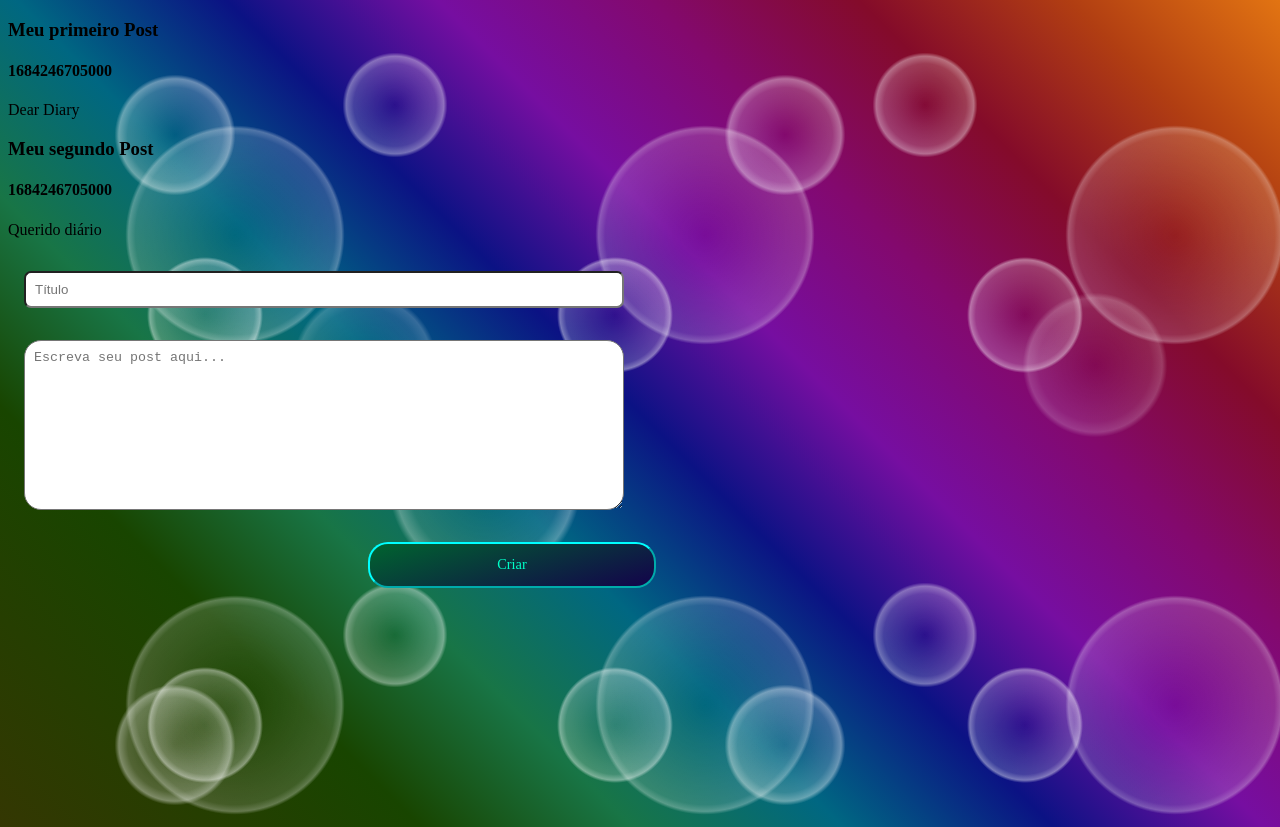
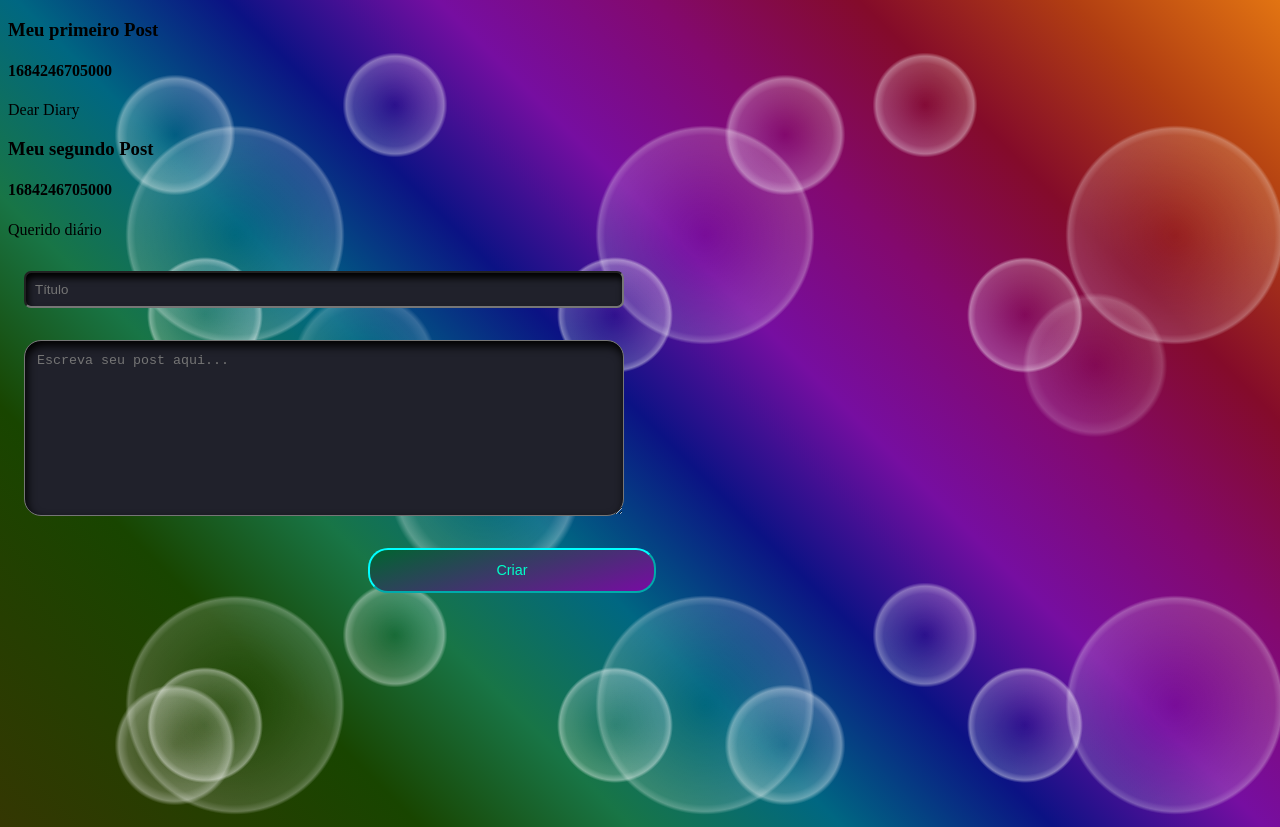
Before and after one commit to Rafashhe/blog_template, a Vue app: page / in a window 1280 px wide. Built offline with nearby package versions, Linux system fonts and the light colour scheme.

Commit message:
estiliza boxes do form

```diff
--- a/src/App.vue
+++ b/src/App.vue
@@ -105,14 +105,15 @@ form > * {
 input#título {
   border-radius: 7px;
   padding: 9px;
+  background-color: #20212b;
+  box-shadow: inset 2px 5px 7px rgb(0, 0, 0);
 }
 
 textarea#texto {
   border-radius: 17px;
-  padding: 9px;
-}
-
-form button{
+  padding: 12px;
+  background-color: #20212b;
+  box-shadow: inset 2px 5px 10px rgb(0, 0, 0);
 
 }
 
@@ -123,9 +124,9 @@ button {
   padding: 0.9em;
   margin-left: 25em;
   transition: .4s ease-in-out;
-  background: linear-gradient(163deg, #00642f 0%, #13034b 100%);
+  background: linear-gradient(163deg, #00642f 0%, #780ba3 100%);
   color: rgb(0, 255, 200);
-  font-family: 'Century Gothic",Verdana,sans-serif';
+
   font-size: 0.9rem;
 }
 
```
